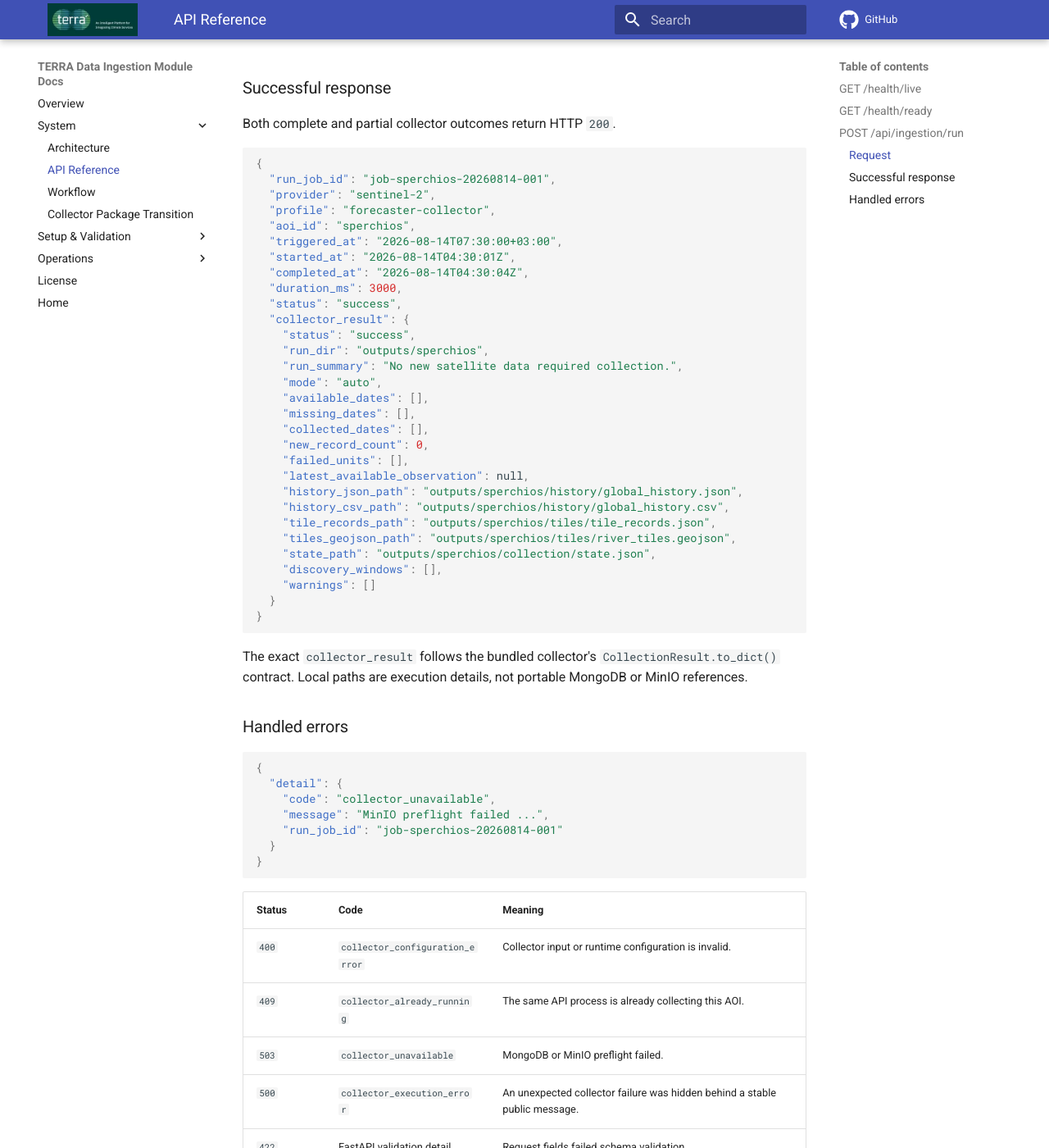
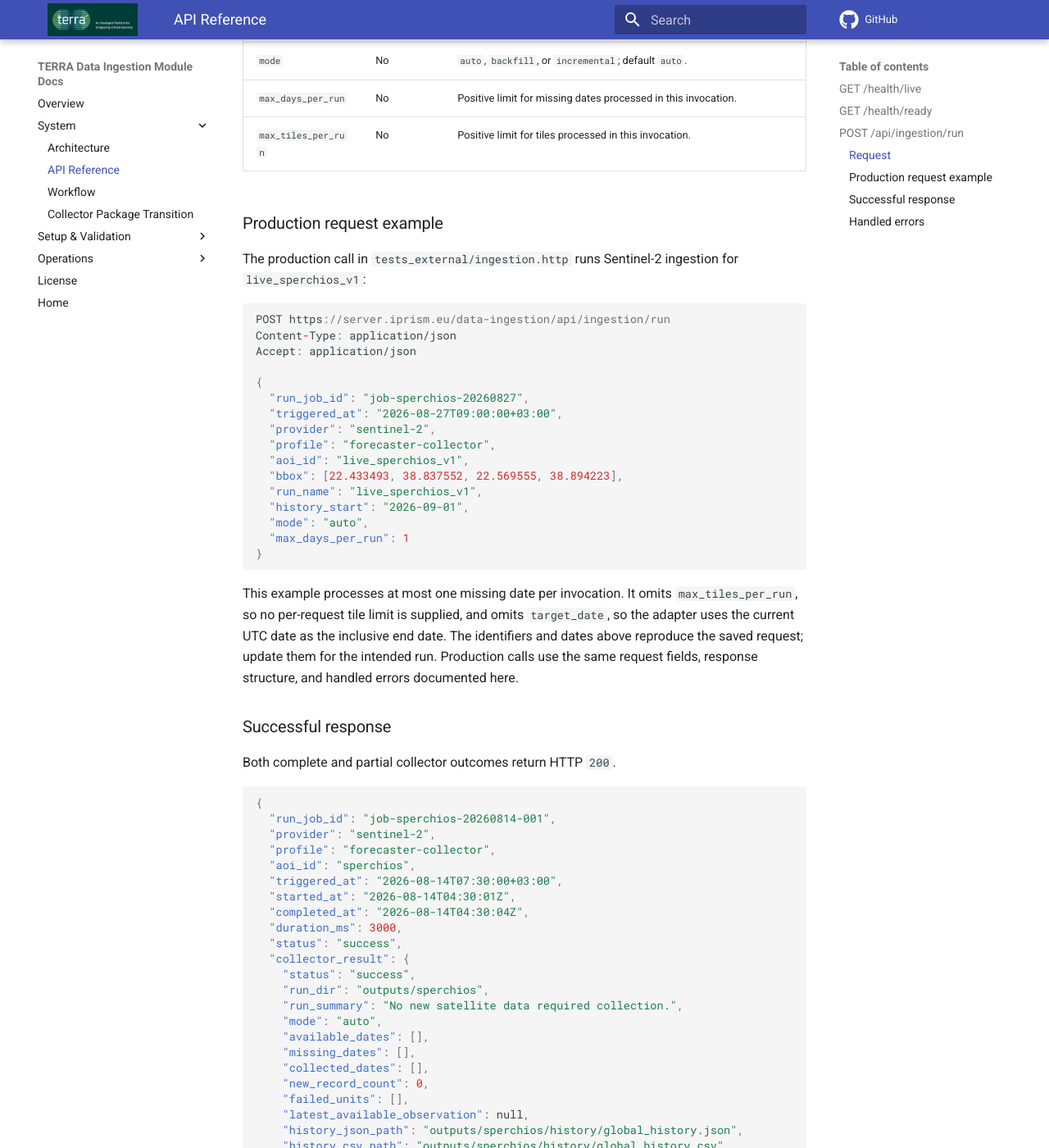
Before and after one commit to terra-horizon/Data_ingestion_module, an MkDocs documentation site: the page built from docs/docs/api-reference.md, in a window 1280 px wide and 1400 px high, scrolled down 2106 px. Shown: the whole window at 82% size. Built offline with MkDocs 1.6.1 and Material for MkDocs 9.7.7, drawn with Linux system fonts in a browser that asks for light colours; comment, search, counter and statistics services are not loaded; the version menu is left out; some of the changed text lies outside the part shown.

Commit message:
Document production ingestion calls and refresh the API reference

````diff
--- a/docs/docs/api-reference.md
+++ b/docs/docs/api-reference.md
@@ -7,6 +7,15 @@ http://127.0.0.1:8000
 ```
 
 Interactive OpenAPI documentation is available at `/docs`.
+
+Production base URL:
+
+```text
+https://server.iprism.eu/data-ingestion
+```
+
+Append the endpoint path to the base URL, retaining the `/data-ingestion`
+prefix for production calls.
 
 ## GET /health/live
 
@@ -80,6 +89,37 @@ only `forecaster-collector` with provider `sentinel-2`.
 | `max_days_per_run` | No | Positive limit for missing dates processed in this invocation. |
 | `max_tiles_per_run` | No | Positive limit for tiles processed in this invocation. |
 
+### Production request example
+
+The production call in `tests_external/ingestion.http` runs Sentinel-2 ingestion
+for `live_sperchios_v1`:
+
+```json
+POST https://server.iprism.eu/data-ingestion/api/ingestion/run
+Content-Type: application/json
+Accept: application/json
+
+{
+  "run_job_id": "job-sperchios-20260827",
+  "triggered_at": "2026-08-27T09:00:00+03:00",
+  "provider": "sentinel-2",
+  "profile": "forecaster-collector",
+  "aoi_id": "live_sperchios_v1",
+  "bbox": [22.433493, 38.837552, 22.569555, 38.894223],
+  "run_name": "live_sperchios_v1",
+  "history_start": "2026-09-01",
+  "mode": "auto",
+  "max_days_per_run": 1
+}
+```
+
+This example processes at most one missing date per invocation. It omits
+`max_tiles_per_run`, so no per-request tile limit is supplied, and omits
+`target_date`, so the adapter uses the current UTC date as the inclusive end
+date. The identifiers and dates above reproduce the saved request; update them
+for the intended run. Production calls use the same request fields, response
+structure, and handled errors documented here.
+
 ### Successful response
 
 Both complete and partial collector outcomes return HTTP `200`.
@@ -117,7 +157,7 @@ Both complete and partial collector outcomes return HTTP `200`.
 }
 ```
 
-The exact `collector_result` follows the bundled collector's
+The exact `collector_result` follows the installed collector package's
 `CollectionResult.to_dict()` contract. Local paths are execution details, not
 portable MongoDB or MinIO references.
 
````
Also changed, not shown: other parts of docs/docs/api-reference.md (+0 -2 lines).
